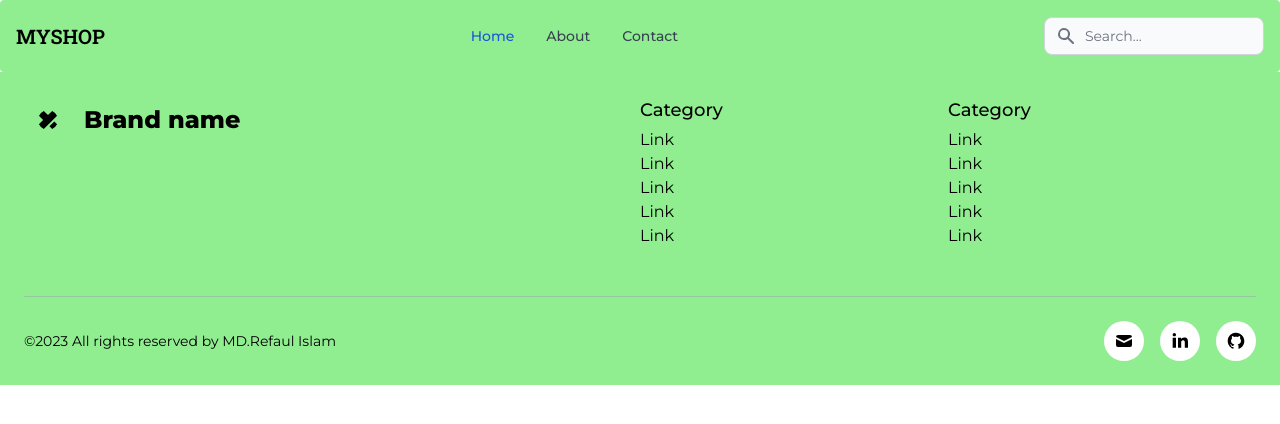
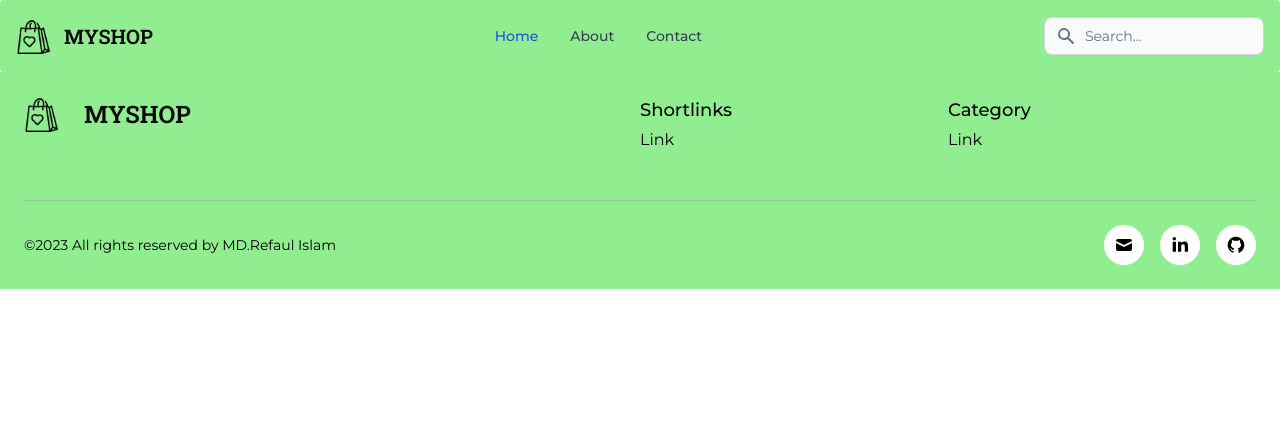
Before and after one commit to DevRefaul/ecommerce_website, a React (Create React App) app: page / in a window 1280 px wide. Shown: the top 424 px of the page. Built offline with nearby package versions, Linux system fonts and the light colour scheme.

Commit message:
added icon of website in the favicon , hnavbar and footer

```diff
--- a/public/index.html
+++ b/public/index.html
@@ -2,7 +2,7 @@
 <html lang="en">
   <head>
     <meta charset="utf-8" />
-    <link rel="icon" href="%PUBLIC_URL%/favicon.ico" />
+    <link rel="icon" href="%PUBLIC_URL%/shopaholic.png" />
     <meta name="viewport" content="width=device-width, initial-scale=1" />
     <meta name="theme-color" content="#000000" />
     <meta
--- a/src/Components/Shared/Footer/Footer.jsx
+++ b/src/Components/Shared/Footer/Footer.jsx
@@ -1,4 +1,5 @@
 import React from "react";
+import logo from "../../../Assets/shopaholic.png";
 
 const Footer = () => {
   return (
@@ -12,60 +13,15 @@ const Footer = () => {
                 href="/"
                 className="flex justify-center space-x-3 md:justify-start"
               >
-                  <div className="flex items-center justify-center w-12 h-12 rounded-full dark:bg-violet-400">
-                    <svg
-                      xmlns="http://www.w3.org/2000/svg"
-                      viewBox="0 0 32 32"
-                      fill="currentColor"
-                      className="flex-shrink-0 w-5 h-5 rounded-full dark:text-gray-900"
-                    >
-                      <path d="M18.266 26.068l7.839-7.854 4.469 4.479c1.859 1.859 1.859 4.875 0 6.734l-1.104 1.104c-1.859 1.865-4.875 1.865-6.734 0zM30.563 2.531l-1.109-1.104c-1.859-1.859-4.875-1.859-6.734 0l-6.719 6.734-6.734-6.734c-1.859-1.859-4.875-1.859-6.734 0l-1.104 1.104c-1.859 1.859-1.859 4.875 0 6.734l6.734 6.734-6.734 6.734c-1.859 1.859-1.859 4.875 0 6.734l1.104 1.104c1.859 1.859 4.875 1.859 6.734 0l21.307-21.307c1.859-1.859 1.859-4.875 0-6.734z"></path>
-                    </svg>
-                  </div>
-                  <span className="self-center text-2xl font-semibold">
-                    Brand name
+                <img src={logo} alt="" className="h-6 mr-3 sm:h-9" />
+                <span className="self-center text-2xl font-semibold font-['Roboto_Slab']">
+                  MYSHOP
                 </span>
               </a>
             </div>
             <div className="col-span-6 text-center md:text-left md:col-span-3">
-                <p className="pb-1 text-lg font-medium">Category</p>
+              <p className="pb-1 text-lg font-medium">Shortlinks</p>
               <ul>
-                  <li>
-                    <a
-                      rel="noopener noreferrer"
-                      href="/"
-                      className="hover:dark:text-violet-400"
-                    >
-                      Link
-                    </a>
-                  </li>
-                  <li>
-                    <a
-                      rel="noopener noreferrer"
-                      href="/"
-                      className="hover:dark:text-violet-400"
-                    >
-                      Link
-                    </a>
-                  </li>
-                  <li>
-                    <a
-                      rel="noopener noreferrer"
-                      href="/"
-                      className="hover:dark:text-violet-400"
-                    >
-                      Link
-                    </a>
-                  </li>
-                  <li>
-                    <a
-                      rel="noopener noreferrer"
-                      href="/"
-                      className="hover:dark:text-violet-400"
-                    >
-                      Link
-                    </a>
-                  </li>
                 <li>
                   <a
                     rel="noopener noreferrer"
@@ -89,45 +45,11 @@ const Footer = () => {
                     Link
                   </a>
                 </li>
-                  <li>
-                    <a
-                      rel="noopener noreferrer"
-                      href="/"
-                      className="hover:dark:text-violet-400"
-                    >
-                      Link
-                    </a>
-                  </li>
-                  <li>
-                    <a
-                      rel="noopener noreferrer"
-                      href="/"
-                      className="hover:dark:text-violet-400"
-                    >
-                      Link
-                    </a>
-                  </li>
-                  <li>
-                    <a
-                      rel="noopener noreferrer"
-                      href="/"
-                      className="hover:dark:text-violet-400"
-                    >
-                      Link
-                    </a>
-                  </li>
-                  <li>
-                    <a
-                      rel="noopener noreferrer"
-                      href="/"
-                      className="hover:dark:text-violet-400"
-                    >
-                      Link
-                    </a>
-                  </li>
               </ul>
             </div>
           </div>
+
+          {/* bottom footer */}
           <div className="grid justify-center pt-6 lg:justify-between">
             <div className="flex flex-col self-center text-sm text-center md:block lg:col-start-1 md:space-x-6">
               <span>©2023 All rights reserved by MD.Refaul Islam</span>
--- a/src/Components/Shared/Navbar/Header.jsx
+++ b/src/Components/Shared/Navbar/Header.jsx
@@ -1,4 +1,5 @@
 import React from "react";
+import logo from "../../../Assets/shopaholic.png";
 // import { Link } from "react-router-dom";
 
 const Header = () => {
@@ -7,6 +8,7 @@ const Header = () => {
       <nav className="bg-[#90ee90] border-gray-200 px-2 sm:px-4 py-2.5 rounded dark:bg-gray-900">
         <div className="container flex flex-wrap items-center justify-between mx-auto">
           <a href="/" className="flex items-center">
+            <img src={logo} alt="" className="h-6 mr-3 sm:h-9" />
             <span className="self-center font-['Roboto_Slab'] text-xl font-semibold whitespace-nowrap dark:text-white">
               MYSHOP
             </span>
```
Also changed, not shown: public/shopaholic.png (added), src/Assets/shopaholic.png (added). Lines whose indentation alone changed are shown as unchanged.
